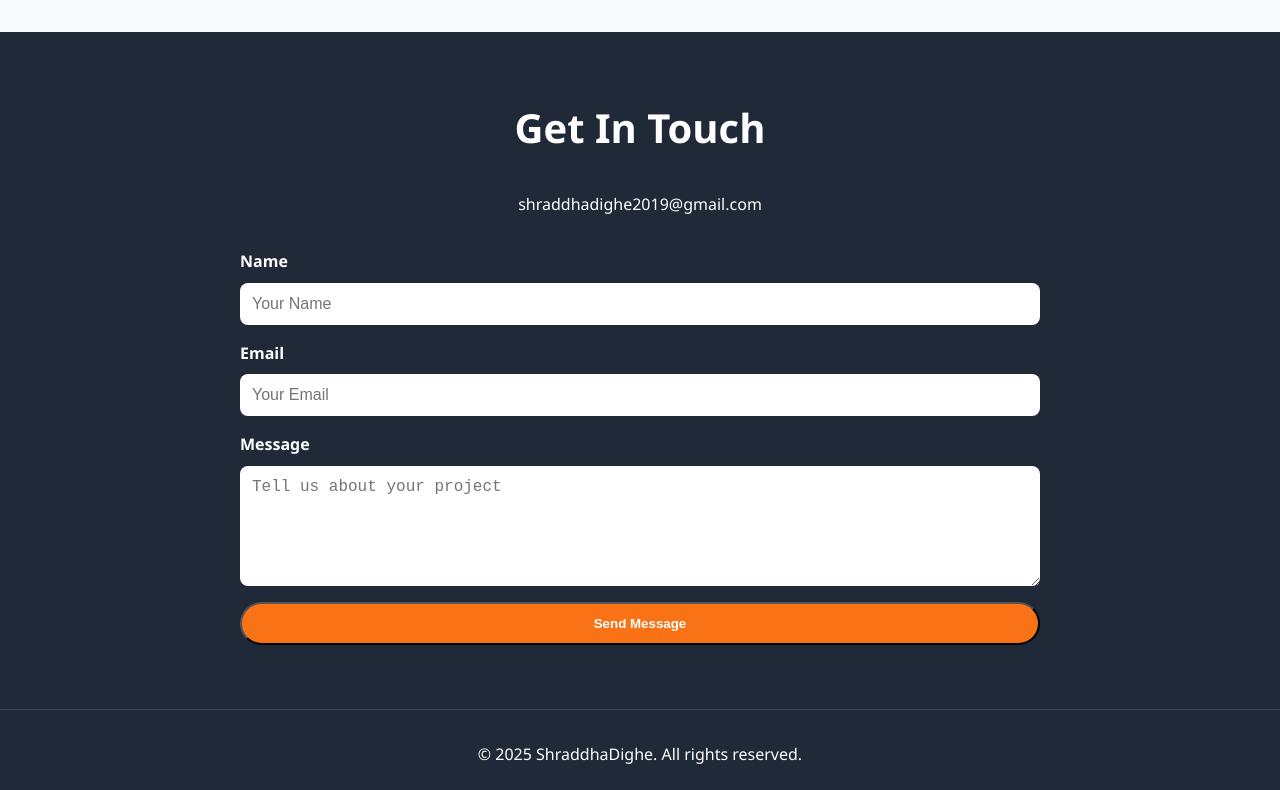
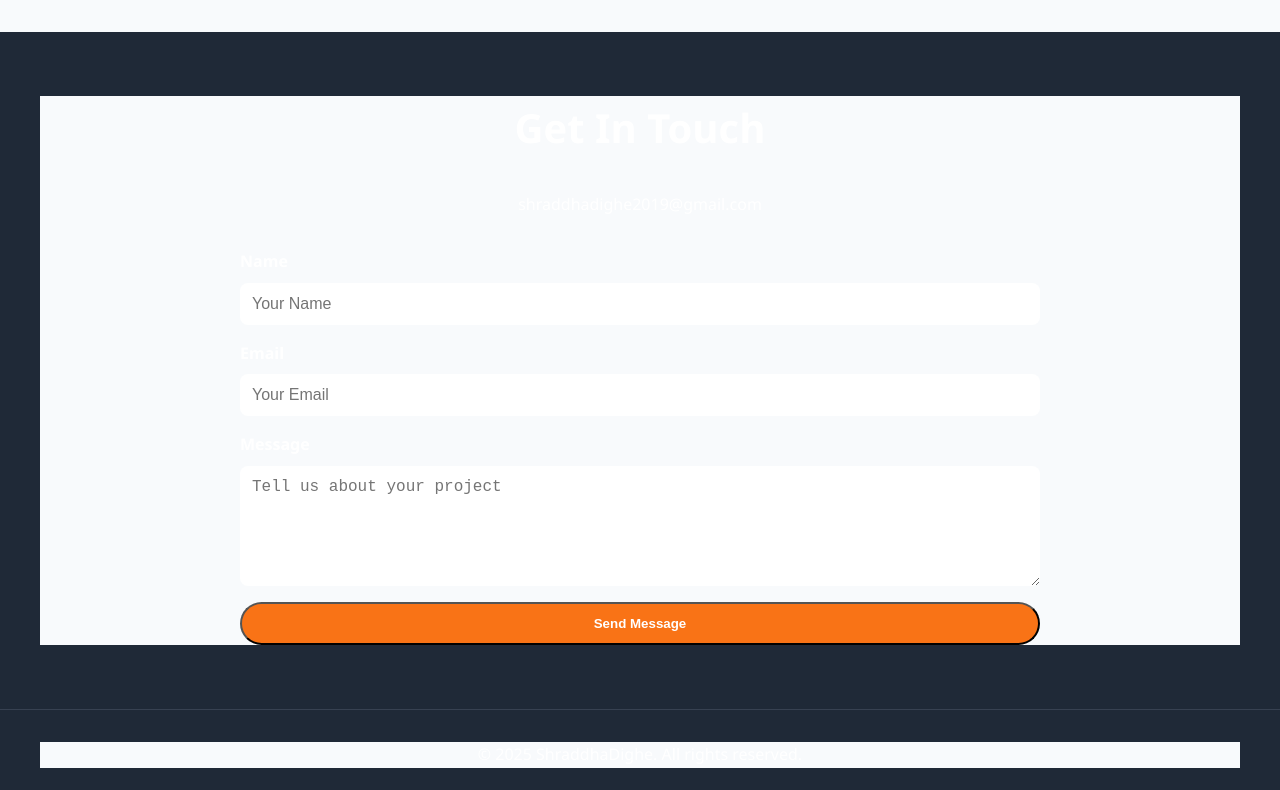
Before and after one commit to shraddhadig/Portfolio, a plain HTML site: page index.html in a window 1280 px wide. Shown: the part 2010-2800 px from the top of the page. Drawn offline with Linux system fonts and the light colour scheme.

Commit message:
Update style.css

```diff
--- a/style.css
+++ b/style.css
@@ -33,6 +33,7 @@
             max-width: 1200px;
             margin: 0 auto;
             padding: 0 20px;
+                background-color: var(--light-color);
         }
 
         /* Header */
```
